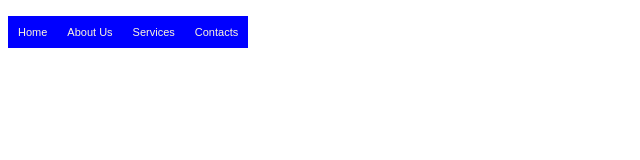
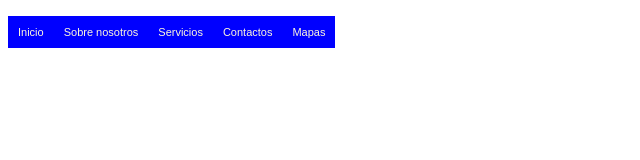
Before and after one commit to manuelquinterosh/NavBar_Test, a plain HTML site: page index.html in a window 1280 px wide. Shown: the whole page, without its empty margins (0-640 px from the left). Drawn offline with Linux system fonts and the light colour scheme.

Commit message:
Se le agrego otra pestana al NavBar

```diff
--- a/index.html
+++ b/index.html
@@ -8,10 +8,11 @@
 </head>
 <div>
     <ul id="button">
-        <li><a href="#">Home</a></li>
-        <li><a href="#">About Us</a></li>
-        <li><a href="#">Services</a></li>
-        <li><a href="#">Contacts</a></li>
+        <li><a href="#">Inicio</a></li>
+        <li><a href="#">Sobre nosotros</a></li>
+        <li><a href="#">Servicios</a></li>
+        <li><a href="#">Contactos</a></li>
+        <li><a href="#">Mapas</a></li>
     </ul>
 </div>
 <body>
```
